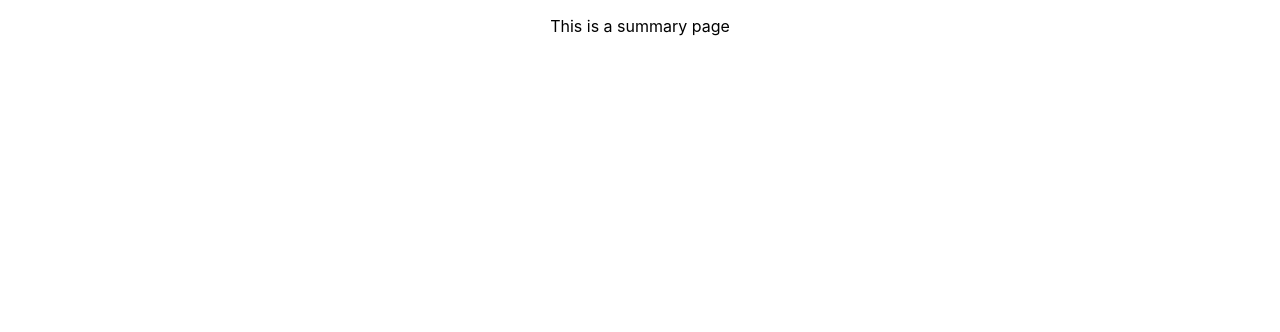
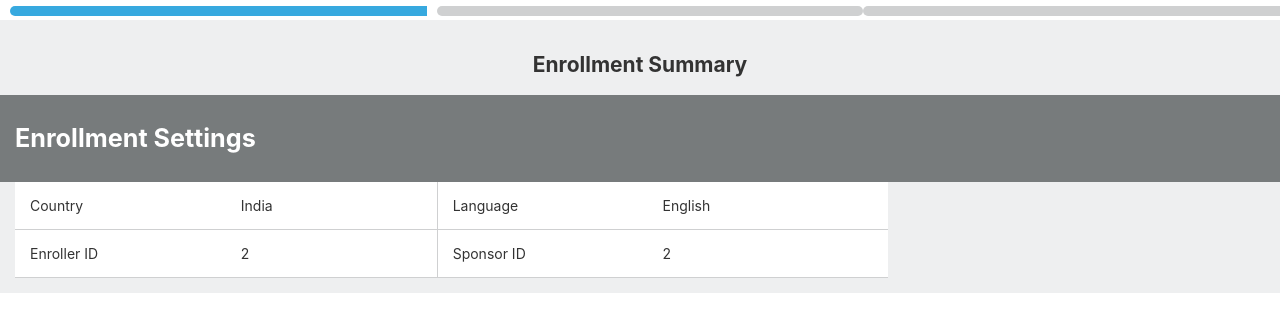
Before and after one commit to Vinunicity/enroll.react, a React (Create React App) app: page /summary in a window 1280 px wide. Shown: the top 332 px of the page. Built offline with nearby package versions, Linux system fonts and the light colour scheme.

Commit message:
stepper and summary page

```diff
--- a/src/component/React-final-form/AccountSetup.js
+++ b/src/component/React-final-form/AccountSetup.js
@@ -2,11 +2,9 @@ import React, { Fragment } from "react";
 import { createUseStyles } from "react-jss";
 import { Grid } from "@material-ui/core";
 import { Form, Field } from "react-final-form";
+import StepperBar from './StepperBar';
 
 import { Link } from "react-router-dom";
-
-
-import Button from "@material-ui/core/Button";
 
 const useStyles = createUseStyles({
   pageWrapper: {
@@ -37,7 +35,7 @@ const useStyles = createUseStyles({
   },
   formControl: {
     display: "block",
-    marginLeft: "13px",
+    //marginLeft: "13px",
     height: "46px",
     lineHeight: "46px",
     width: "100%",
@@ -47,18 +45,20 @@ const useStyles = createUseStyles({
     border: "1px solid #cccccc",
     textTransform: "none",
     position: "relative",
-    marginTop: "5px",
-    marginTop: "20px",
+    //marginTop: "5px",
+    //marginTop: "20px",
+    margin: "10px 305px 3px 14px",
     borderRadius: "6px",
   },
   inputTitle: {
-    margin: "5px 588px 3px 14px",
+    //margin: "5px 588px 3px 14px",
     fontSize: "20px",
     color: "#777b7c",
     fontWeight: "normal",
     fontSize: "14px",
     height: "40px",
-    paddingBottom: "45px",
+    //paddingBottom: "45px",
+    margin: "10px 305px 3px 14px",
   },
   gridspacing: {
     paddingTop: "15px",
@@ -76,6 +76,9 @@ const AccountSetup = () => {
 
   return (
     <Fragment>
+         <div>
+        <StepperBar></StepperBar>
+      </div>
       Account Setup with React final form
       <div className={classes.pageWrapper}>
         <div>
@@ -293,7 +296,9 @@ const AccountSetup = () => {
               <div className={classes.gridspacing}>
                 <Grid container spacing={2}>
                   <Grid item xs={3}>
-              <label className={classes.inputTitle}>Gender (optional)</label>
+                    <label className={classes.inputTitle}>
+                      Gender (optional)
+                    </label>
                     <input
                       type="radio"
                       className={classes.radioStyle}
@@ -314,7 +319,9 @@ const AccountSetup = () => {
                     Transgender
                   </Grid>
                   <Grid item xs={3}>
-              <label className={classes.inputTitle}>Maritial Status</label>
+                    <label className={classes.inputTitle}>
+                      Maritial Status
+                    </label>
                     <input
                       type="radio"
                       className={classes.radioStyle}
@@ -331,7 +338,8 @@ const AccountSetup = () => {
                   <Grid item xs={3}>
                     <label className={classes.inputTitle}>
                       {" "}
-                I want to receive email communications related to my business{" "}
+                      I want to receive email communications related to my
+                      business{" "}
                     </label>
                   </Grid>
                 </Grid>
@@ -344,10 +352,7 @@ const AccountSetup = () => {
               <div className={classes.gridspacing}>
                 <Grid container spacing={2}>
                   <Grid item xs={6}>
-
-              <label className={classes.inputTitle}>
-              Fullname{" "}
-                    </label>
+                    <label className={classes.inputTitle}>Fullname </label>
                     <Field name="co_fullName">
                       {(props) => (
                         <div>
@@ -365,12 +370,18 @@ const AccountSetup = () => {
                       {(props) => (
                         <div>
                           <select className={classes.formControl}>
-                          <option className={classes.formControl}>Spouse</option>
+                            <option className={classes.formControl}>
+                              Spouse
+                            </option>
                             <option className={classes.formControl}>
                               Child
                             </option>
-                          <option className={classes.formControl}>Parent</option>
-                <option className={classes.formControl}>Sibling</option>
+                            <option className={classes.formControl}>
+                              Parent
+                            </option>
+                            <option className={classes.formControl}>
+                              Sibling
+                            </option>
                           </select>
                         </div>
                       )}
@@ -435,8 +446,12 @@ const AccountSetup = () => {
                       {(props) => (
                         <div>
                           <select className={classes.formControl}>
-                <option className={classes.formControl}>Karnataka</option>
-                <option className={classes.formControl}>Tamilnadu</option>
+                            <option className={classes.formControl}>
+                              Karnataka
+                            </option>
+                            <option className={classes.formControl}>
+                              Tamilnadu
+                            </option>
                           </select>
                         </div>
                       )}
@@ -474,7 +489,10 @@ const AccountSetup = () => {
               <div className={classes.gridspacing}>
                 <Grid container spacing={2}>
                   <Grid item xs={3}>
-              <label className={classes.inputTitle}> Account Number </label>
+                    <label className={classes.inputTitle}>
+                      {" "}
+                      Account Number{" "}
+                    </label>
                     <Field name="acc-num">
                       {(props) => (
                         <div>
@@ -531,7 +549,8 @@ const AccountSetup = () => {
                           ></input>
                         </div>
                       )}
-                    </Field>            </Grid>
+                    </Field>{" "}
+                  </Grid>
                   <Grid item xs={3}>
                     <label className={classes.inputTitle}> IFSC </label>
                     <Field name="ifsc">
@@ -543,7 +562,8 @@ const AccountSetup = () => {
                           ></input>
                         </div>
                       )}
-                    </Field>            </Grid>
+                    </Field>{" "}
+                  </Grid>
                   <Grid item xs={3}>
                     <label className={classes.inputTitle}>
                       {" "}
@@ -620,12 +640,10 @@ const AccountSetup = () => {
           </Grid>
         </div>
          */}
-
             </form>
           )}
         ></Form>
       </div>
-
       <Link to="/">
         <button>GoBack</button>
       </Link>
--- a/src/component/React-final-form/Start.js
+++ b/src/component/React-final-form/Start.js
@@ -9,6 +9,7 @@ import MenuItem from "@material-ui/core/MenuItem";
 import FormHelperText from "@material-ui/core/FormHelperText";
 import FormControl from "@material-ui/core/FormControl";
 import Select from "@material-ui/core/Select";
+import StepperBar from './StepperBar';
 const useStyles = createUseStyles({
   stepper_title: {
     margin: "15px",
@@ -26,6 +27,7 @@ const useStyles = createUseStyles({
     backgroundRepeat: "no-repeat",
     paddingTop: "70px",
     paddingBottom: "40px",
+    overflowX:"hidden",
   },
   centerGrid: {
     margin: "auto",
@@ -104,6 +106,9 @@ const useStyles = createUseStyles({
     marginRight: "5px",
     color: "inherit",
   },
+  scrollBar:{
+    overflowX:"hidden",
+}
 });
 
 const Start = (props) => {
@@ -111,7 +116,7 @@ const Start = (props) => {
   return (
     <Fragment>
       <div>
-        <span>Stepper navs</span>
+        <StepperBar></StepperBar>
       </div>
       <div className={classes.stepper_title}>
         <span>Start</span>
--- /dev/null
+++ b/src/component/React-final-form/StepperBar.js
@@ -0,0 +1,59 @@
+import React from "react";
+import {Grid}  from "@material-ui/core";
+import  {createUseStyles}from 'react-jss';
+
+const useStyles = createUseStyles({
+   stepper_select: {
+        display:"inline-block",
+        background:"#37a9df",
+        borderRadius:"5px",
+        height:"10px",
+        marginRight:"1.666667%",
+        width:"100%",
+        marginLeft:"10px",
+
+   },
+   steppers:{
+    display:"inline-block",
+        background:"#cfd0d1",
+        borderRadius:"5px",
+        height:"10px",
+        marginRight:"1.666667%",
+        width:"100%",
+        marginLeft:"10px"   ,
+
+
+   },
+   scrollBar:{
+       overflowX:"hidden",
+   }
+});
+
+
+const StepperBar = () => {
+    const classes = useStyles();
+  return <div className ={classes.scrollBar}>
+<Grid container className ={classes.scrollBar} style={{padding:"0", margin:"0"}}>
+<Grid item md ={4} className ={classes.scrollBar}>
+<div >
+    <a className ={classes.stepper_select}></a>
+</div>
+</Grid>
+<Grid item md ={4}>
+<div>
+    <a className ={classes.steppers}></a>
+</div>
+</Grid>
+<Grid item md ={4}>
+<div>
+<a className ={classes.steppers} style={{marginLeft:"10px"}}></a>
+</div>
+</Grid>
+
+
+
+</Grid>
+  </div>;
+};
+
+export default StepperBar;
--- a/src/component/React-final-form/Summary.js
+++ b/src/component/React-final-form/Summary.js
@@ -1,11 +1,148 @@
-import React from 'react'
+import React, { Fragment } from "react";
+import { createUseStyles } from "react-jss";
+import StepperBar from "./StepperBar";
+import { Grid } from "@material-ui/core";
 
-function Summary() {
-    return (
-        <div>
-            <p>This is a summary page</p>
+const useStyles = createUseStyles({
+  mainBody: {
+    overFlowX: "hidden",
+  },
+  pageBody: {
+    background: "#eeeff0",
+    marginRight: "-15px",
+    marginLeft: "-15px",
+    padding: "15px",
+    fontSize: "14px",
+    color: "#333333",
+  },
+  stepper_title: {
+    margin: "20px",
+    padding: "0px",
+    fontSize: "15px",
+    fontWeight: "bold",
+    textTransform: "uppercase",
+    marginTop: "0px",
+    marginBottom: "10px",
+    fontWeight: "21px",
+    fontWeight: "bold",
+    color: "#666",
+    textAlign: "left",
+  },
+  sectionHead: {
+    color: "#ffffff",
+    background: "#777b7c",
+    backgroundPositionX: "initial",
+    backgroundPositionY: "initial",
+    backgroundSize: "initial",
+    backgroundRepeatX: "initial",
+    backgroundRepeatY: "initial",
+    backgroundAttachment: "initial",
+    backgroundClip: "initial",
+    backgroundImage: "initial",
+    padding: "7.5px 15px",
+    fontSize: "16.8px",
+    textAlign: "left",
+    marginTop: "1px",
+  },
+  summDataHead: {
+    color: "#333333",
+    fontSize: "14px",
+    textAlign: "left",
+    padding: "15px",
+    borderBottom: "1px solid #cfd0d1",
+    background: "#ffffff",
+  },
+});
+
+const Summary = () => {
+  const classes = useStyles();
+  return (
+    <Fragment>
+      {/* <div className ={classes.mainBody}>
+      <div>
+      <h2>
+        <span>Stepper navs</span>
+      </div>
+      <div className ={classes.pageBody}>
+         sad;'alsd'
+      </div>
+
+      </div>
+      </div> */}
+
+      <div>
+        <StepperBar></StepperBar>
+      </div>
+      <div className={classes.mainBody}>
+        <div className={classes.pageBody}>
+          <h2>
+            <span>Enrollment Summary</span>
+          </h2>
+          <div className={classes.sectionHead} style={{ margin: "0px" }}>
+            <Grid container>
+              <Grid md={9}>
+                <h2>Enrollment Settings</h2>
+              </Grid>
+            </Grid>
+          </div>
+          <div style={{ paddingLeft: "15px" }}>
+            <Grid container>
+              <Grid item md={2}>
+                <div className={classes.summDataHead} style={{ width: "100%" }}>
+                  <span>Country</span>
+                </div>
+              </Grid>
+              <Grid item md={2}>
+                <div className={classes.summDataHead} style={{ width: "100%" }}>
+                  <span>India</span>
+                </div>
+              </Grid>
+
+              <Grid item md={2}>
+                <div
+                  className={classes.summDataHead}
+                  style={{ width: "100%", borderLeft: "1px solid #cfd0d1" }}
+                >
+                  <span>Language</span>
+                </div>
+              </Grid>
+              <Grid item md={2}>
+                <div className={classes.summDataHead} style={{ width: "100%" }}>
+                  <span>English</span>
+                </div>
+              </Grid>
+            </Grid>
+            <Grid container>
+              <Grid item md={2}>
+                <div className={classes.summDataHead} style={{ width: "100%" }}>
+                  <span>Enroller ID</span>
+                </div>
+              </Grid>
+              <Grid item md={2}>
+                <div className={classes.summDataHead} style={{ width: "100%" }}>
+                  <span>2</span>
+                </div>
+              </Grid>
+
+              <Grid item md={2}>
+                <div
+                  className={classes.summDataHead}
+                  style={{ width: "100%", borderLeft: "1px solid #cfd0d1" }}
+                >
+                  <span>Sponsor ID</span>
+                </div>
+              </Grid>
+              <Grid item md={2}>
+                <div className={classes.summDataHead} style={{ width: "100%" }}>
+                  <span>2</span>
+                </div>
+              </Grid>
+            </Grid>
+          </div>
         </div>
-    )
-}
+      </div>
+    </Fragment>
+  );
+};
 
-export default  Summary;
+export default Summary;
```
Lines whose indentation alone changed are shown as unchanged.
